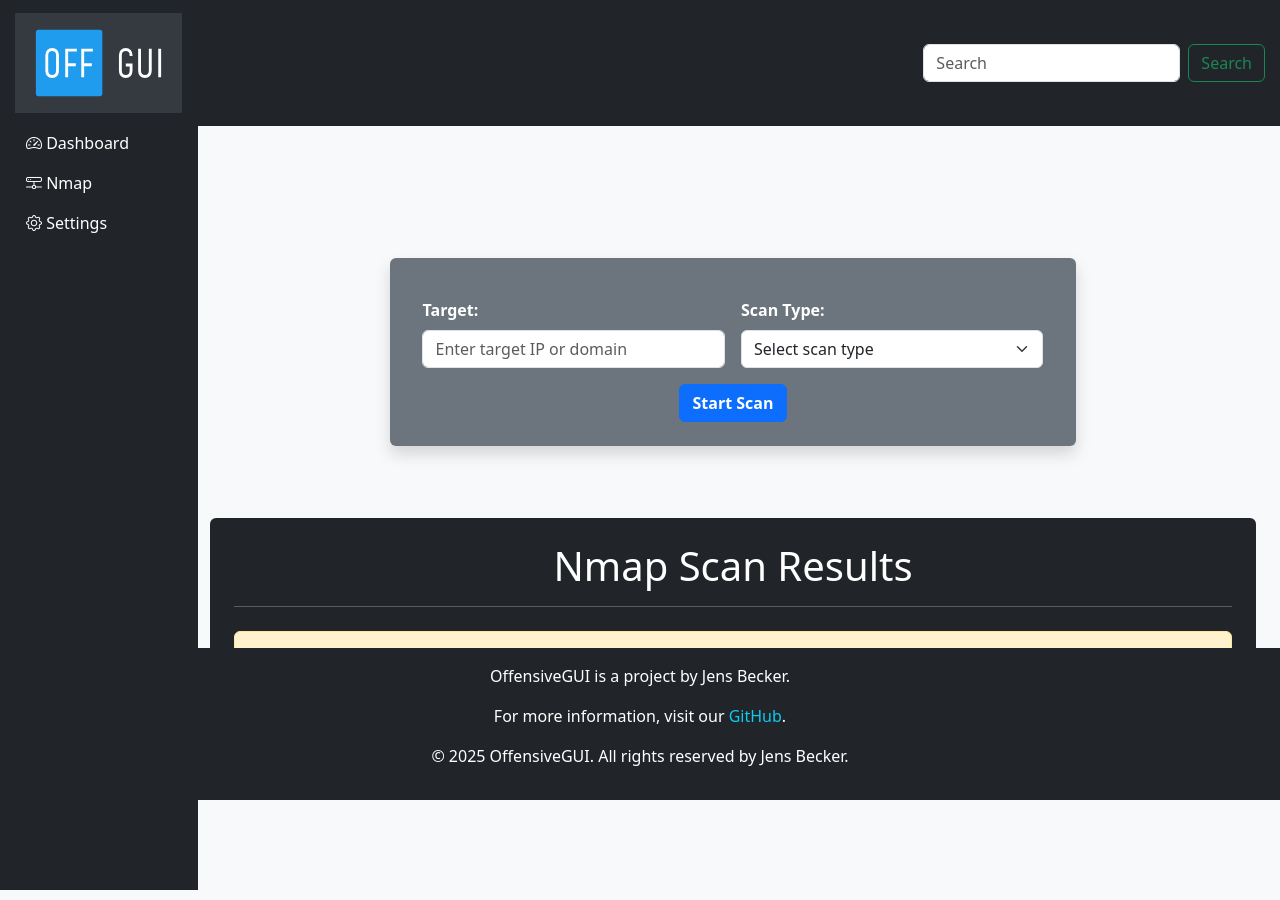
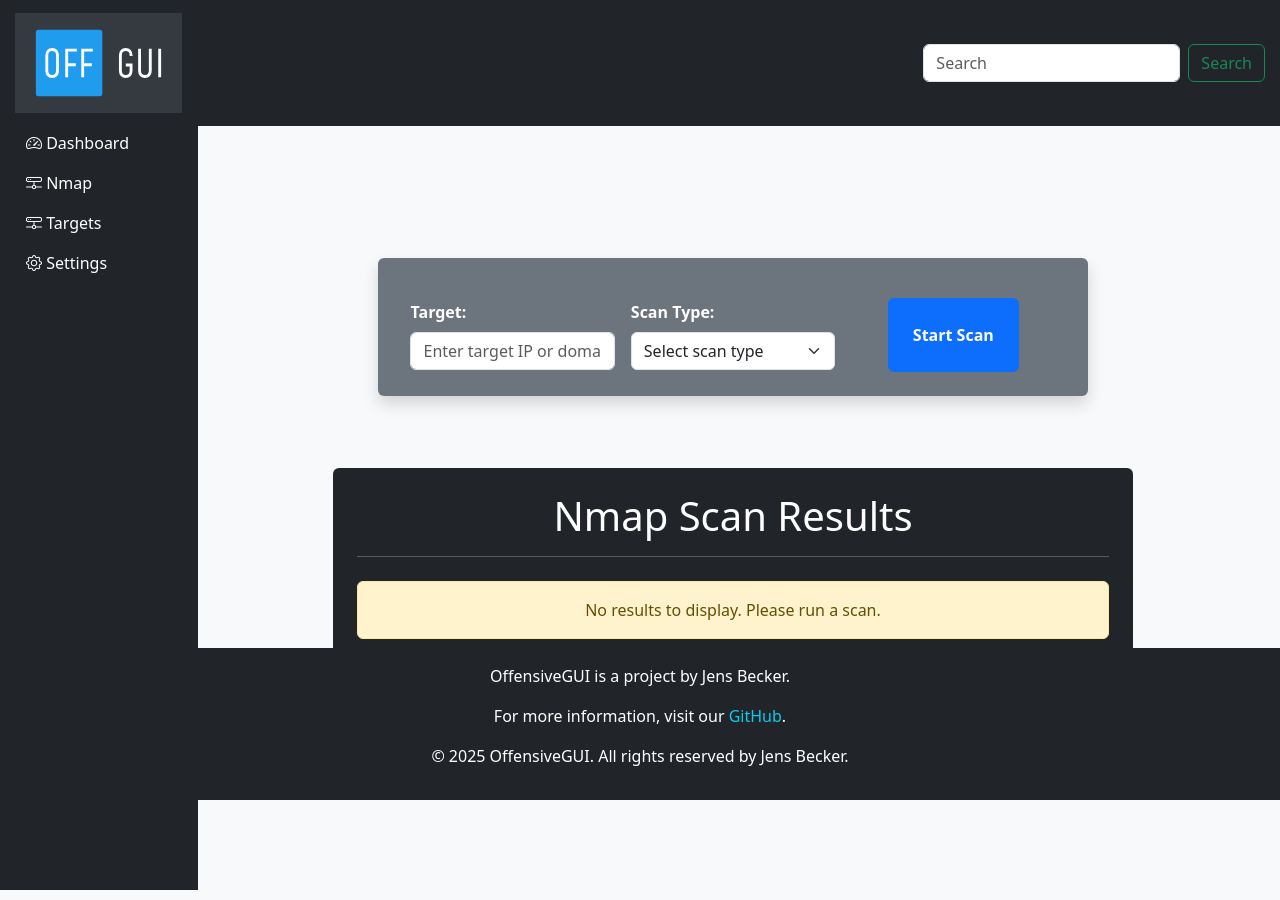
Before and after one commit to jensbecker-dev/OffensiveGUI, a Flask app: page /nmap in a window 1280 px wide. Run offline with Flask 3, Linux system fonts and the light colour scheme.

Commit message:
Add navigation link to targets page and improve form layout in nmap template

```diff
--- a/templates/base.html
+++ b/templates/base.html
@@ -33,7 +33,7 @@
     <body>
         <!-- Navigation Bar -->
         <nav class="navbar navbar-dark bg-dark navbar-expand-lg" style="position: fixed; top: 0; width: 100%; z-index: 1000;">
-        <div class="container-fluid" style="padding: 0 15px; overflow: hidden;">
+        <div class="container-fluid" style="padding: 0 15px;">
             <a class="navbar-brand" href="/">
                     <img src="{{ url_for('static', filename='images/logo.svg') }}"
                         alt="Logo"
@@ -77,6 +77,11 @@
                                 </a>
                             </li>
                             <li class="nav-item">
+                                <a href="/targets" class="nav-link text-white">
+                                    <i class="bi bi-hdd-network"></i> Targets
+                                </a>
+                            </li>
+                            <li class="nav-item">
                                 <a href="#" class="nav-link text-white">
                                     <i class="bi bi-gear"></i> Settings
                                 </a>
--- a/templates/nmap.html
+++ b/templates/nmap.html
@@ -5,12 +5,12 @@
 {% block content %}
 
 <div class="d-flex justify-content-center align-items-center mb-4 p-4" style="margin-top: 80px;">
-    <form method="post" action="{{ url_for('nmap_scan_route') }}" class="row g-3 bg-secondary p-4 rounded shadow">
-        <div class="col-md-6">
+    <form method="post" action="{{ url_for('nmap_scan_route') }}" class="row g-3 bg-secondary p-4 rounded shadow d-flex align-items-center justify-content-between">
+        <div class="col-md-4">
             <label for="target" class="form-label text-white fw-bold">Target:</label>
             <input type="text" id="target" name="target" class="form-control" placeholder="Enter target IP or domain" required>
         </div>
-        <div class="col-md-6">
+        <div class="col-md-4">
             <label for="scan_type" class="form-label text-white fw-bold">Scan Type:</label>
             <select id="scan_type" name="scan_type" class="form-select" required>
                 <option value="" disabled selected>Select scan type</option>
@@ -20,18 +20,18 @@
                 <option value="udp">UDP Scan</option>
             </select>
         </div>
-        <div class="col-12 text-center">
-            <button type="submit" class="btn btn-primary fw-bold">Start Scan</button>
+        <div class="col-md-4 text-center">
+            <button type="submit" class="btn btn-primary fw-bold p-4">Start Scan</button>
         </div>
     </form>
 </div>
-<div class="container mt-5 bg-dark text-white rounded p-4">
+<div class="container mt-5 bg-dark text-white rounded p-4 ;" style="max-width: 100vh; margin: auto;">
     <h1 class="text-center">Nmap Scan Results</h1>
     <hr class="bg-light">
 
     {% if results %}
 
-    <div class="table-responsive mt-4" style="max-height: 100vh;">
+    <div class="table-responsive mt-4">
         <table class="table table-dark table-hover table-bordered align-middle">
             <thead>
                 <tr>
```
